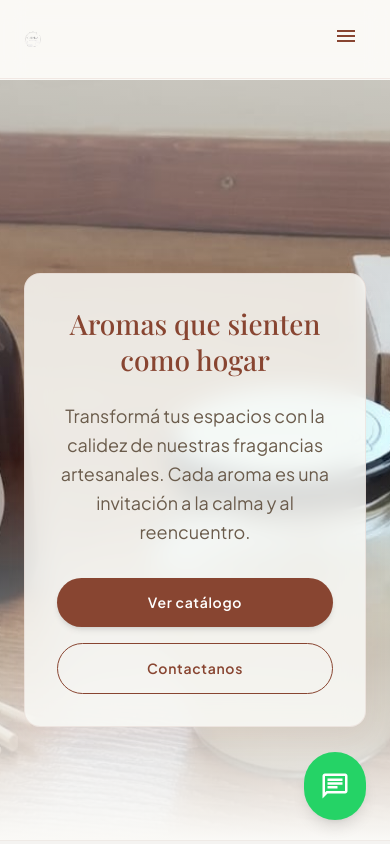
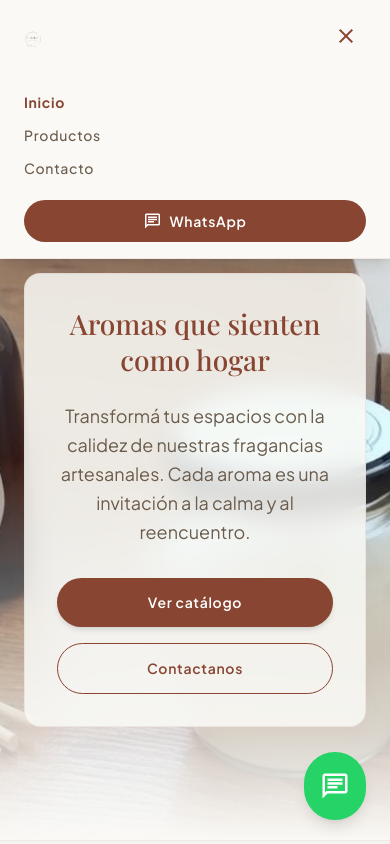
Before and after one commit to LadislaoAlvarez16/ohana-landing, a Next.js app: page / in a window 390 px wide. Both pictures are taken after a click on the button "menu". Shown: the top 844 px of the page. Built offline with nearby package versions, Linux system fonts and the light colour scheme; a web font is replaced by a local one.

Commit message:
fix: implement mobile menu toggle logic

```diff
--- a/src/components/Header.tsx
+++ b/src/components/Header.tsx
@@ -1,7 +1,9 @@
 import { landingData } from "../config/landing";
-import React from "react";
+import React, { useState } from "react";
 
 export default function Header() {
+    const [isMenuOpen, setIsMenuOpen] = useState(false);
+
     return (
         <header className="fixed top-0 w-full z-50 bg-surface/80 dark:bg-surface-dim/80 backdrop-blur-md border-b border-outline-variant/30 transition-all duration-300">
             <div className="flex justify-between items-center px-container-padding py-4 max-w-[1140px] mx-auto w-full">
@@ -11,6 +13,8 @@ export default function Header() {
                         {landingData.brand.split(" ")[0]}
                     </span>
                 </a>
+
+                {/* Desktop Nav */}
                 <nav className="hidden md:flex items-center gap-stack-lg">
                     <a className="text-primary font-bold border-b-2 border-primary pb-1 font-label-md text-label-md opacity-80 transition-opacity" href="#inicio">Inicio</a>
                     <a className="text-secondary font-medium font-label-md text-label-md hover:text-primary transition-colors duration-300" href="#productos">Productos</a>
@@ -20,10 +24,31 @@ export default function Header() {
                     <span className="material-symbols-outlined text-[18px]">chat</span>
                     WhatsApp
                 </a>
-                <button className="md:hidden text-primary p-2">
-                    <span className="material-symbols-outlined">menu</span>
+
+                {/* Mobile Hamburger Button */}
+                <button
+                    className="md:hidden text-primary p-2 focus:outline-none"
+                    onClick={() => setIsMenuOpen(!isMenuOpen)}
+                    aria-label="Toggle menu"
+                >
+                    <span className="material-symbols-outlined">
+                        {isMenuOpen ? 'close' : 'menu'}
+                    </span>
                 </button>
             </div>
+
+            {/* Mobile Menu Dropdown */}
+            {isMenuOpen && (
+                <div className="md:hidden absolute top-full left-0 w-full bg-surface border-b border-outline-variant/30 shadow-lg flex flex-col py-4 px-container-padding gap-4">
+                    <a className="text-primary font-bold font-label-md text-label-md" href="#inicio" onClick={() => setIsMenuOpen(false)}>Inicio</a>
+                    <a className="text-secondary font-medium font-label-md text-label-md hover:text-primary" href="#productos" onClick={() => setIsMenuOpen(false)}>Productos</a>
+                    <a className="text-secondary font-medium font-label-md text-label-md hover:text-primary" href="#contacto" onClick={() => setIsMenuOpen(false)}>Contacto</a>
+                    <a className="flex items-center justify-center gap-2 bg-primary text-on-primary px-6 py-3 rounded-full font-label-md text-label-md mt-2 w-full" href={landingData.contactLinks.find(l => l.id === "whatsapp")?.href} target="_blank" rel="noopener noreferrer" onClick={() => setIsMenuOpen(false)}>
+                        <span className="material-symbols-outlined text-[18px]">chat</span>
+                        WhatsApp
+                    </a>
+                </div>
+            )}
         </header>
     );
 }
```
